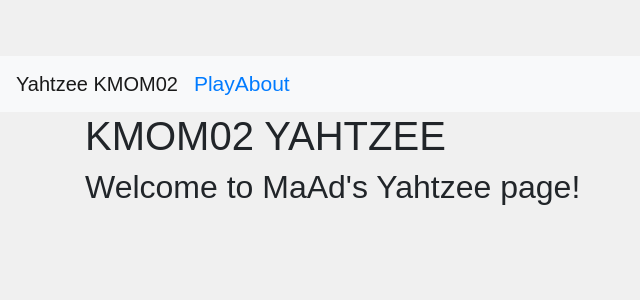
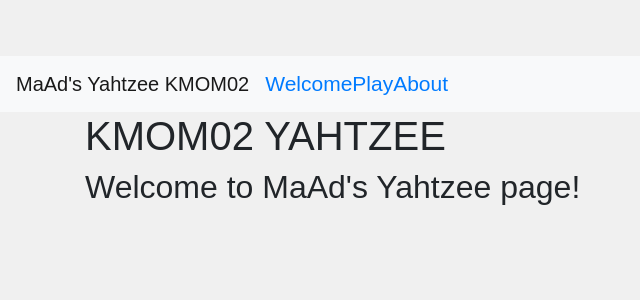
Before and after one commit to showgun666/oopython, a Flask app: page / in a window 1280 px wide. Shown: the top 300 px of the page, without its empty margins (0-640 px from the left). Run offline with Flask 2, Linux system fonts and the light colour scheme; some libraries are stand-ins or nearby versions.

Commit message:
updated navbar with welcome page

```diff
--- a/yahtzee1/templates/header.html
+++ b/yahtzee1/templates/header.html
@@ -12,12 +12,13 @@
 
 <body>
     <nav class="navbar navbar-expand-lg navbar-light bg-light">
-        <a class="navbar-brand" href="{{ url_for('main') }}">Yahtzee KMOM02</a>
+        <a class="navbar-brand" href="{{ url_for('main') }}">MaAd's Yahtzee KMOM02</a>
         <button class="navbar-toggler" type="button" data-toggle="collapse" data-target="#navbarNav" aria-controls="navbarNav" aria-expanded="false" aria-label="Toggle navigation">
             <span class="navbar-toggler-icon"></span>
         </button>
         <div class="collapse navbar-collapse" id="navbarNav">
             <ul class="navbar-nav">
+                <li {%- if request.path == "/" %} class="active" {% endif %}><a href="{{ url_for('index') }}">Welcome</a></li>
                 <li {%- if request.path == "/main" %} class="active" {% endif %}><a href="{{ url_for('main') }}">Play</a></li>
                 <li {%- if request.path == "/about" %} class="active" {% endif %}><a href="{{ url_for('about') }}">About</a></li>
             </ul>
```
